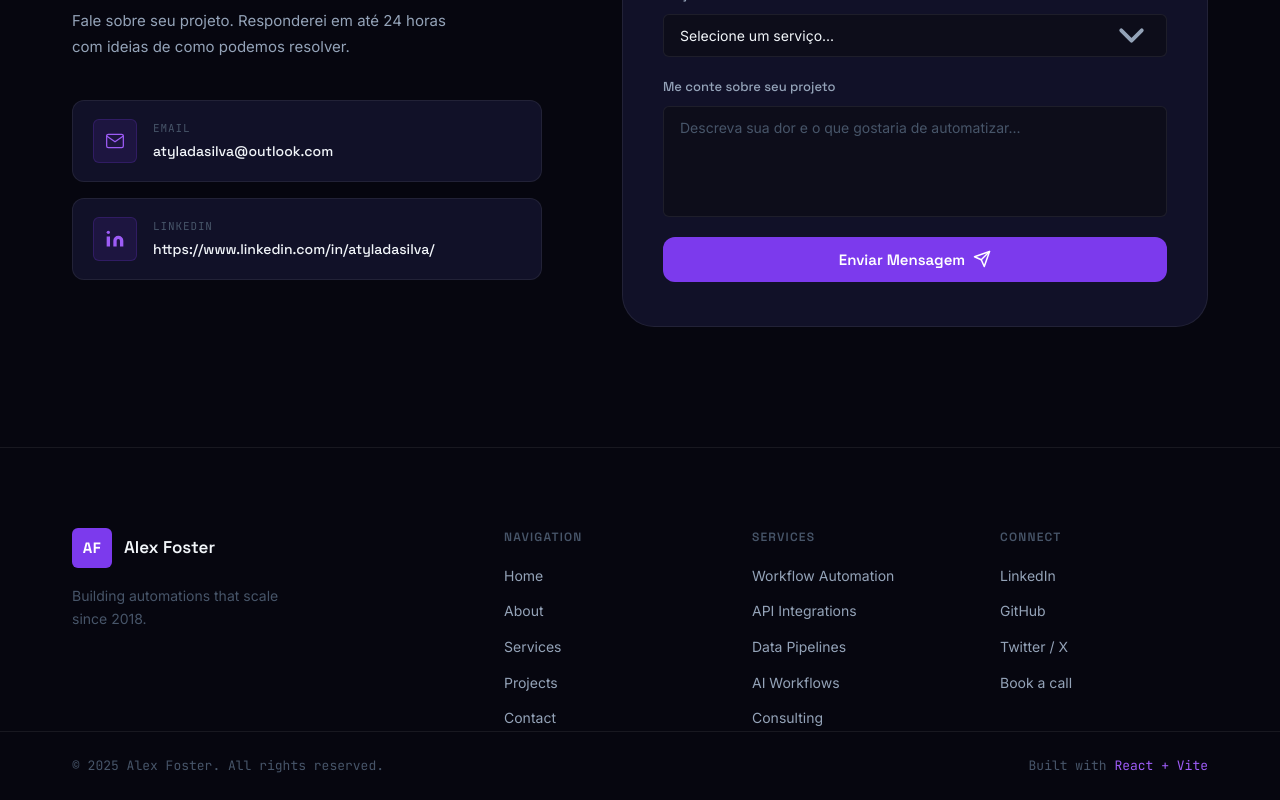
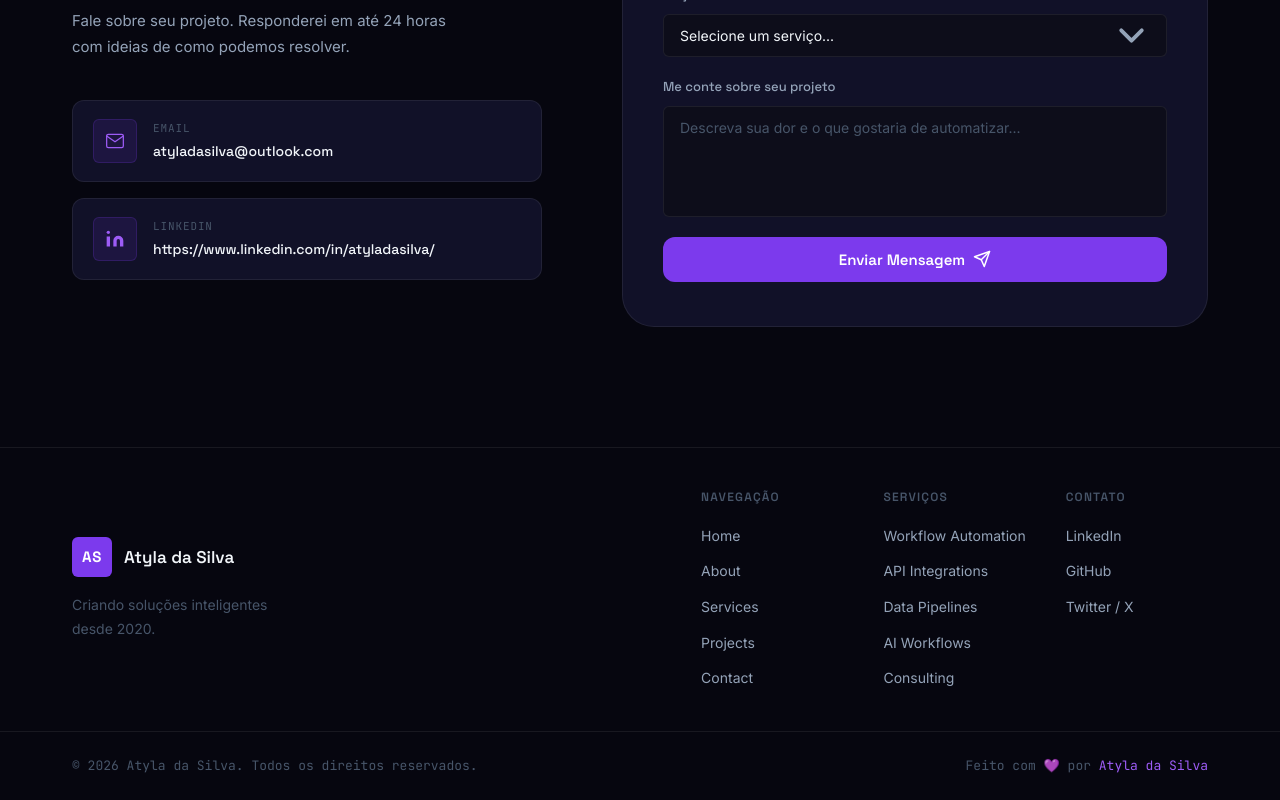
Before and after one commit to AtylaDaSilva/portfolio-website, a React (Vite) app: page / in a window 1280 px wide. Shown: the part 4525-5325 px from the top of the page. Built offline with nearby package versions, Linux system fonts and the light colour scheme.

Commit message:
chore(footer): traduções & ajustes

```diff
--- a/src/components/Footer.css
+++ b/src/components/Footer.css
@@ -1,13 +1,13 @@
 .footer {
   border-top: 1px solid var(--border);
-  padding-top: 80px;
+  padding-top: 40px;
 }
 
 .footer__inner {
-  display: grid;
-  grid-template-columns: 1fr 2fr;
-  gap: 80px;
-  padding-bottom: 64px;
+  display: flex;
+  justify-content: space-between;
+  align-items: center;
+  padding-bottom: 40px !important;
 }
 
 .footer__brand {
--- a/src/components/Footer.jsx
+++ b/src/components/Footer.jsx
@@ -6,17 +6,17 @@ export default function Footer() {
       <div className="container footer__inner">
         <div className="footer__brand">
           <a href="#" className="footer__logo">
-            <span className="logo-letters">AF</span>
-            <span className="footer__name">Alex Foster</span>
+            <span className="logo-letters">AS</span>
+            <span className="footer__name">Atyla da Silva</span>
           </a>
           <p className="footer__tagline">
-            Building automations that scale since 2018.
+            Criando soluções inteligentes desde 2020.
           </p>
         </div>
 
         <div className="footer__links">
           <div className="footer__col">
-            <h4 className="footer__col-title">Navigation</h4>
+            <h4 className="footer__col-title">Navegação</h4>
             <ul>
               {['Home', 'About', 'Services', 'Projects', 'Contact'].map((l) => (
                 <li key={l}><a href={`#${l.toLowerCase()}`}>{l}</a></li>
@@ -24,7 +24,7 @@ export default function Footer() {
             </ul>
           </div>
           <div className="footer__col">
-            <h4 className="footer__col-title">Services</h4>
+            <h4 className="footer__col-title">Serviços</h4>
             <ul>
               {['Workflow Automation', 'API Integrations', 'Data Pipelines', 'AI Workflows', 'Consulting'].map((s) => (
                 <li key={s}><a href="#services">{s}</a></li>
@@ -32,13 +32,12 @@ export default function Footer() {
             </ul>
           </div>
           <div className="footer__col">
-            <h4 className="footer__col-title">Connect</h4>
+            <h4 className="footer__col-title">Contato</h4>
             <ul>
               {[
                 { label: 'LinkedIn', href: 'https://linkedin.com' },
                 { label: 'GitHub', href: 'https://github.com' },
                 { label: 'Twitter / X', href: 'https://twitter.com' },
-                { label: 'Book a call', href: 'https://calendly.com' },
               ].map(({ label, href }) => (
                 <li key={label}><a href={href} target="_blank" rel="noreferrer">{label}</a></li>
               ))}
@@ -49,10 +48,10 @@ export default function Footer() {
 
       <div className="footer__bottom">
         <div className="container footer__bottom-inner">
-          <span className="footer__copy">© 2025 Alex Foster. All rights reserved.</span>
+          <span className="footer__copy">© {new Date().getFullYear()} Atyla da Silva. Todos os direitos reservados.</span>
           <span className="footer__built">
-            Built with{' '}
-            <span style={{ color: 'var(--violet-light)' }}>React + Vite</span>
+            Feito com 💜 por {' '}
+            <span style={{ color: 'var(--violet-light)' }}>Atyla da Silva</span>
           </span>
         </div>
       </div>
```
